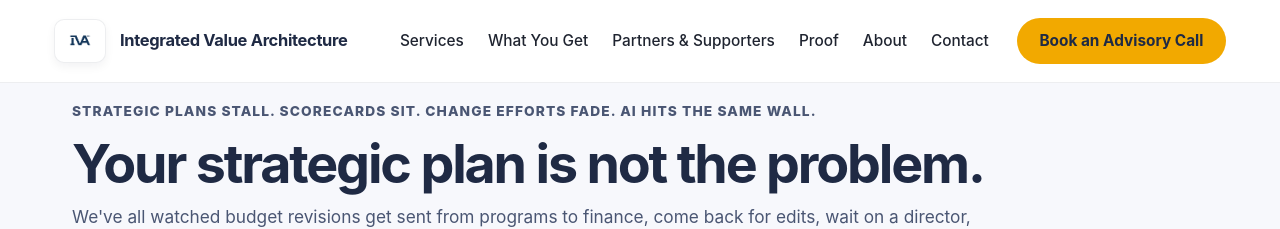
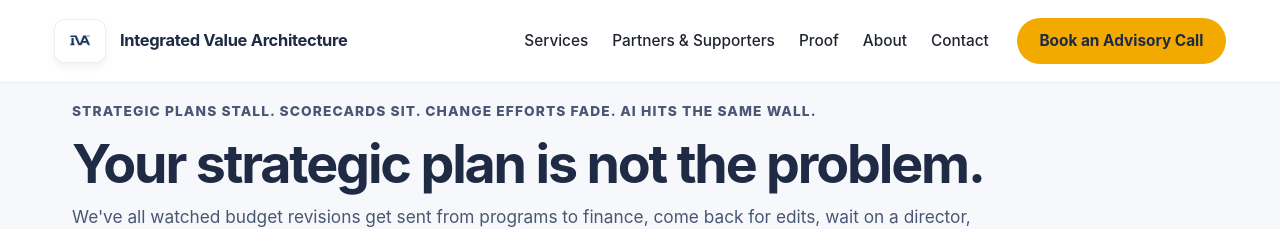
Before and after one commit to efost7873/integratedvaluearchitecture.com, a Jekyll site: the page built from index.html, in a window 1280 px wide. Shown: the top 229 px of the page. Built offline with Jekyll 4.4.1, drawn with Linux system fonts in a browser that asks for light colours.

Commit message:
Remove 'What You Get' link from header
Removed the 'What You Get' link from the header navigation.

```diff
--- a/_includes/header.html
+++ b/_includes/header.html
@@ -25,8 +25,6 @@
     <nav class="iva-header-nav" id="iva-nav" aria-label="Primary">
       <a class="iva-header-link{% if current_url == '/services/' %} is-active{% endif %}" href="/services/">Services</a>
 
-      <a class="iva-header-link{% if current_url == '/what-clients-get/' %} is-active{% endif %}" href="/what-clients-get/">What You Get</a>
-
       <a class="iva-header-link{% if current_url == '/partners-and-supporters/' %} is-active{% endif %}" href="/partners-and-supporters/">Partners &amp; Supporters</a>
 
       <a class="iva-header-link{% if current_url == '/case-structural-overload-and-decision-bottleneck/' %} is-active{% endif %}" href="/case-structural-overload-and-decision-bottleneck/">
```
